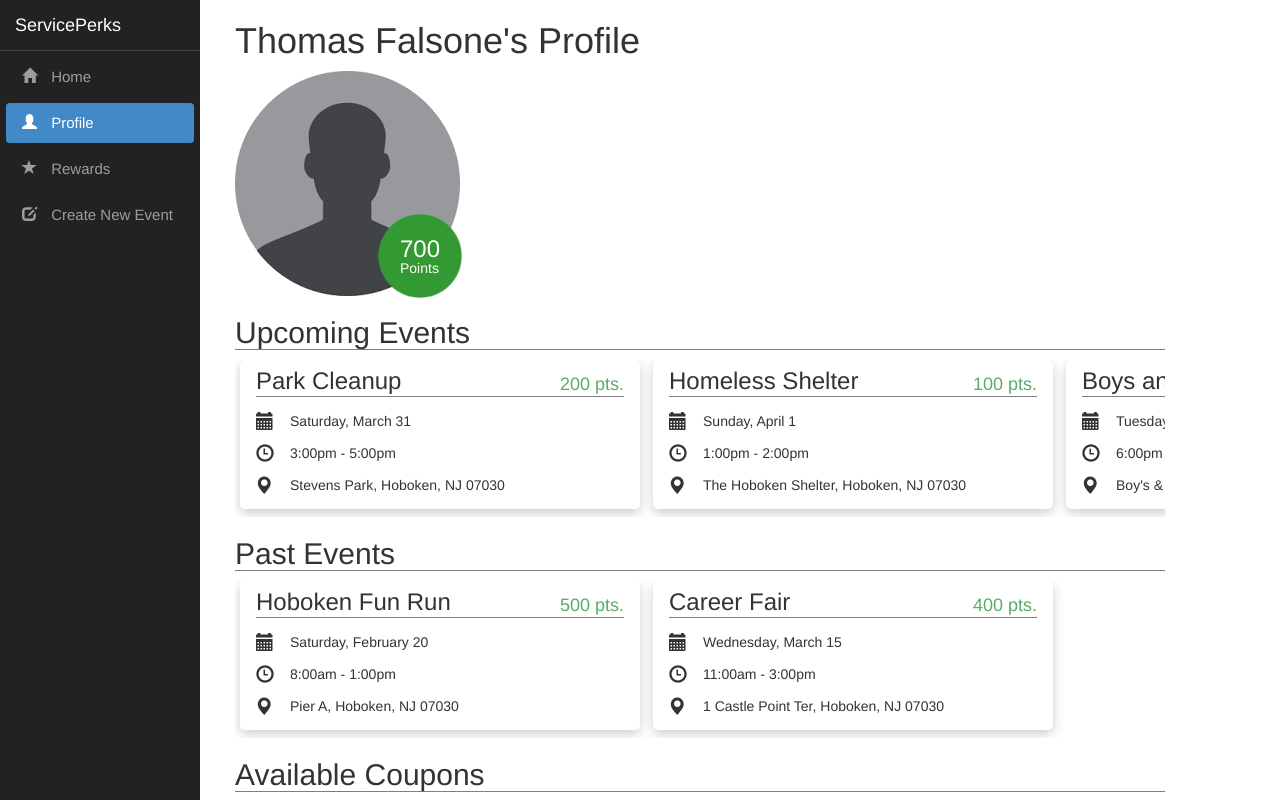
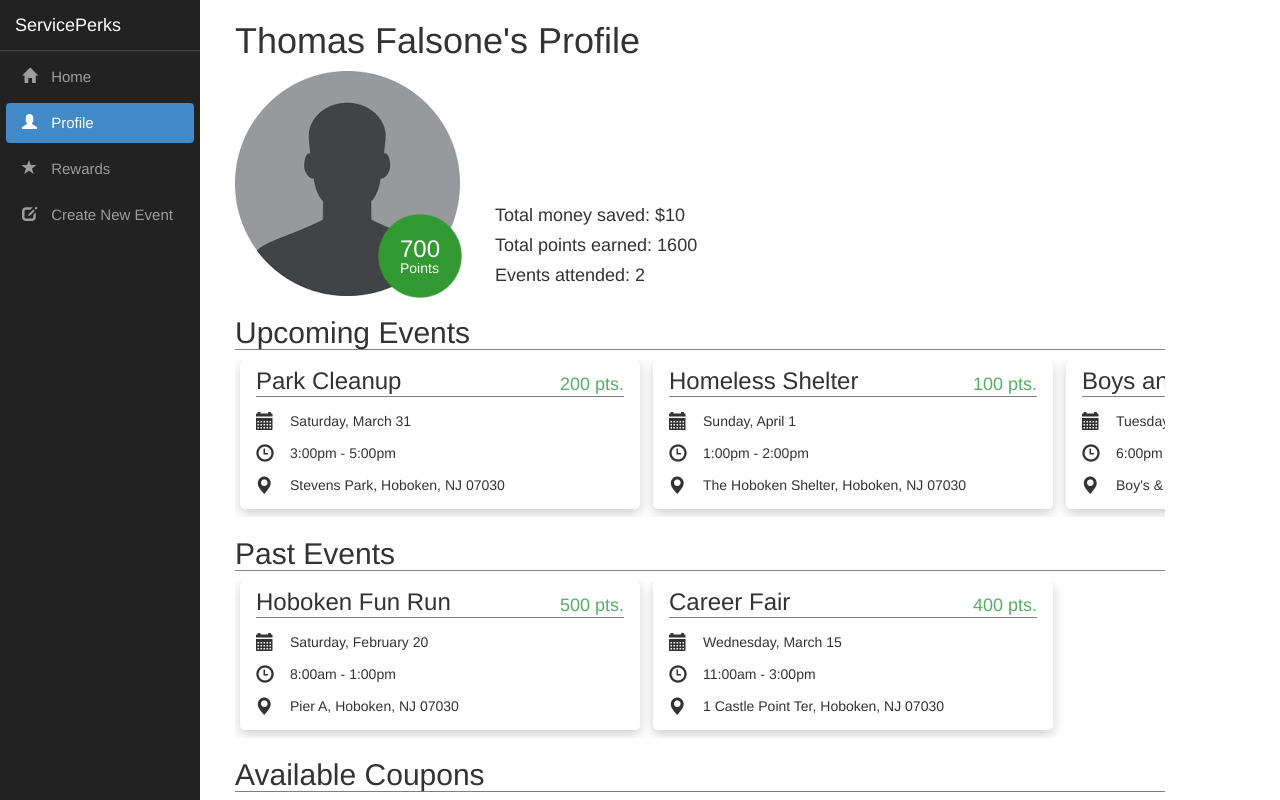
Before and after one commit to 58008hax/ServicePerks, an Angular app in the folder ClientApp/: page /profile in a window 1280 px wide. Shown: the top 800 px of the page. Built offline with nearby package versions, Linux system fonts and the light colour scheme.

Commit message:
finish profile layout

```diff
--- a/ClientApp/src/app/profile/profile.component.css
+++ b/ClientApp/src/app/profile/profile.component.css
@@ -102,10 +102,17 @@
     outline: none;
 }
 
+.stats {
+    display: inline-block;
+    margin-left: 35px;
+    vertical-align: bottom;
+}
+
 .parent {
     position: relative;
     top: 0;
     left: 0;
+    display: inline-block;
 }
 .image1 {
     position: relative;
--- a/ClientApp/src/app/profile/profile.component.html
+++ b/ClientApp/src/app/profile/profile.component.html
@@ -8,6 +8,11 @@
         <img src="./../../assets/green_circle.png" class="image2">
         <h3 class="point_total">{{user_points}}</h3>
         <p class="point_p">Points</p>
+    </div>
+    <div class="stats">
+        <h4>Total money saved: ${{money_saved}}</h4>
+        <h4>Total points earned: {{user_total_points}}</h4>
+        <h4>Events attended: {{num_events}}</h4>
     </div>
 </section>
 
--- a/ClientApp/src/app/profile/profile.component.ts
+++ b/ClientApp/src/app/profile/profile.component.ts
@@ -13,6 +13,8 @@
     public upcoming_items:any;
     public past_items:any;
     public user_points = 700;
+    public user_total_points = 0;
+    public num_events = 0;
 
     constructor() {
         this.my_cards = [
@@ -101,5 +103,10 @@
                 points: 400
             }
         ]
+        this.past_items.forEach(card => {
+            this.user_total_points += card.points;
+            this.num_events ++;
+        })
+        this.user_total_points += this.user_points;
     }
 }
```
